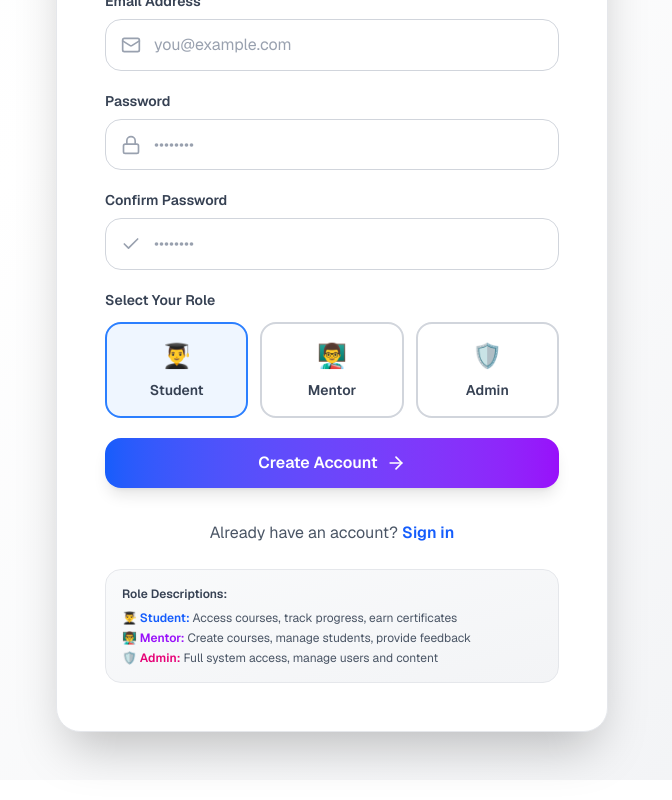
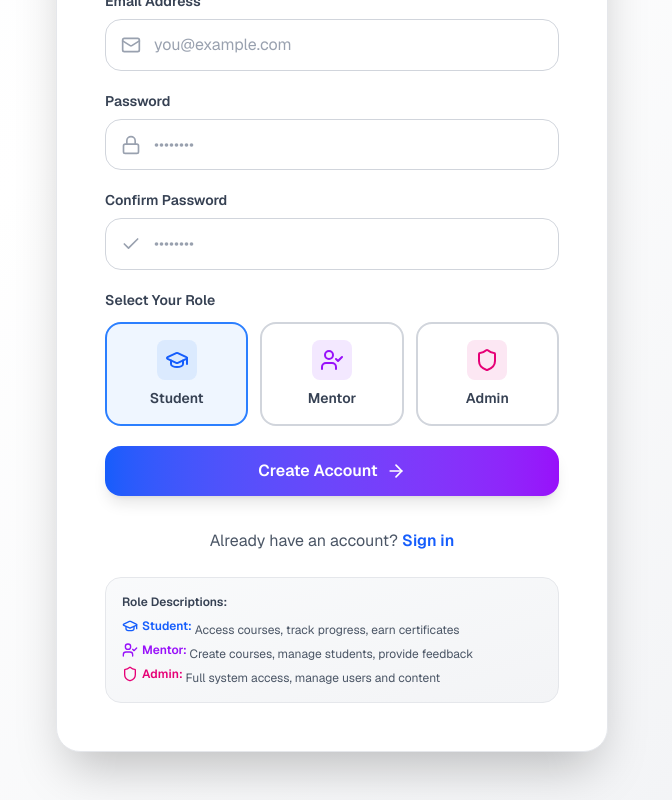
Before and after one commit to Xenonesis/Tdd, a Next.js app: page /register in a window 1280 px wide. Shown: the part 459-1259 px from the top of the page, without its empty margins (608-1280 px from the left). Built offline with nearby package versions, Linux system fonts and the light colour scheme; no server answers.

Commit message:
Update course pages with improved UI and functionality

```diff
--- a/app/(auth)/login/page.tsx
+++ b/app/(auth)/login/page.tsx
@@ -6,7 +6,7 @@ import { useRouter } from 'next/navigation';
 import Link from 'next/link';
 import { Alert } from '@/components/ui/Alert';
 import { ModeToggle } from '@/components/mode-toggle';
-import { LogIn, Mail, Lock, ArrowRight, Sparkles } from 'lucide-react';
+import { LogIn, Mail, Lock, ArrowRight, Sparkles, GraduationCap, UserCheck, Shield } from 'lucide-react';
 
 export default function LoginPage() {
   const [email, setEmail] = useState('');
@@ -229,15 +229,15 @@ export default function LoginPage() {
                 </p>
                 <div className="grid grid-cols-1 sm:grid-cols-3 gap-3 text-xs">
                   <div className="p-3 rounded-lg bg-white dark:bg-gray-800 border border-green-200 dark:border-green-800/30 text-center hover-scale">
-                    <p className="font-semibold text-green-700 dark:text-green-300 mb-1">👨‍🎓 Student</p>
+                    <p className="font-semibold text-green-700 dark:text-green-300 mb-1 flex items-center justify-center gap-2"><GraduationCap className="w-4 h-4" /> Student</p>
                     <p className="text-green-600 dark:text-green-400">student@test.com</p>
                   </div>
                   <div className="p-3 rounded-lg bg-white dark:bg-gray-800 border border-blue-200 dark:border-blue-800/30 text-center hover-scale">
-                    <p className="font-semibold text-blue-700 dark:text-blue-300 mb-1">👨‍🏫 Mentor</p>
+                    <p className="font-semibold text-blue-700 dark:text-blue-300 mb-1 flex items-center justify-center gap-2"><UserCheck className="w-4 h-4" /> Mentor</p>
                     <p className="text-blue-600 dark:text-blue-400">mentor@test.com</p>
                   </div>
                   <div className="p-3 rounded-lg bg-white dark:bg-gray-800 border border-purple-200 dark:border-purple-800/30 text-center hover-scale">
-                    <p className="font-semibold text-purple-700 dark:text-purple-300 mb-1">🛡️ Admin</p>
+                    <p className="font-semibold text-purple-700 dark:text-purple-300 mb-1 flex items-center justify-center gap-2"><Shield className="w-4 h-4" /> Admin</p>
                     <p className="text-purple-600 dark:text-purple-400">admin@test.com</p>
                   </div>
                 </div>
--- a/app/(auth)/register/page.tsx
+++ b/app/(auth)/register/page.tsx
@@ -6,7 +6,7 @@ import { useRouter } from 'next/navigation';
 import Link from 'next/link';
 import { Alert } from '@/components/ui/Alert';
 import { ModeToggle } from '@/components/mode-toggle';
-import { UserPlus, Mail, Lock, User, Check, ArrowRight, Sparkles, Shield, BookOpen, Award } from 'lucide-react';
+import { UserPlus, Mail, Lock, User, Check, ArrowRight, Sparkles, Shield, BookOpen, Award, GraduationCap, UserCheck } from 'lucide-react';
 
 type UserRole = 'STUDENT' | 'MENTOR' | 'ADMIN';
 
@@ -268,7 +268,9 @@ export default function RegisterPage() {
                           : 'border-gray-300 dark:border-gray-700 hover:border-blue-300 dark:hover:border-blue-700'
                       }`}
                     >
-                      <div className="text-2xl mb-2">👨‍🎓</div>
+                      <div className="w-10 h-10 rounded-lg bg-blue-100 dark:bg-blue-900/30 flex items-center justify-center mb-2 mx-auto">
+                        <GraduationCap className="w-6 h-6 text-blue-600 dark:text-blue-400" />
+                      </div>
                       <div className="text-sm font-semibold text-gray-700 dark:text-gray-300">Student</div>
                     </button>
                     <button
@@ -280,7 +282,9 @@ export default function RegisterPage() {
                           : 'border-gray-300 dark:border-gray-700 hover:border-purple-300 dark:hover:border-purple-700'
                       }`}
                     >
-                      <div className="text-2xl mb-2">👨‍🏫</div>
+                      <div className="w-10 h-10 rounded-lg bg-purple-100 dark:bg-purple-900/30 flex items-center justify-center mb-2 mx-auto">
+                        <UserCheck className="w-6 h-6 text-purple-600 dark:text-purple-400" />
+                      </div>
                       <div className="text-sm font-semibold text-gray-700 dark:text-gray-300">Mentor</div>
                     </button>
                     <button
@@ -292,7 +296,9 @@ export default function RegisterPage() {
                           : 'border-gray-300 dark:border-gray-700 hover:border-pink-300 dark:hover:border-pink-700'
                       }`}
                     >
-                      <div className="text-2xl mb-2">🛡️</div>
+                      <div className="w-10 h-10 rounded-lg bg-pink-100 dark:bg-pink-900/30 flex items-center justify-center mb-2 mx-auto">
+                        <Shield className="w-6 h-6 text-pink-600 dark:text-pink-400" />
+                      </div>
                       <div className="text-sm font-semibold text-gray-700 dark:text-gray-300">Admin</div>
                     </button>
                   </div>
@@ -325,9 +331,9 @@ export default function RegisterPage() {
               <div className="mt-6 p-4 rounded-xl bg-gradient-to-br from-gray-50 to-gray-100 dark:from-gray-800 dark:to-gray-800/50 border border-gray-200 dark:border-gray-700 animate-fade-in delay-400">
                 <p className="text-xs font-semibold text-gray-700 dark:text-gray-300 mb-2">Role Descriptions:</p>
                 <div className="space-y-1 text-xs text-gray-600 dark:text-gray-400">
-                  <p><span className="font-semibold text-blue-600 dark:text-blue-400">👨‍🎓 Student:</span> Access courses, track progress, earn certificates</p>
-                  <p><span className="font-semibold text-purple-600 dark:text-purple-400">👨‍🏫 Mentor:</span> Create courses, manage students, provide feedback</p>
-                  <p><span className="font-semibold text-pink-600 dark:text-pink-400">🛡️ Admin:</span> Full system access, manage users and content</p>
+                  <p><span className="font-semibold text-blue-600 dark:text-blue-400 inline-flex items-center gap-1"><GraduationCap className="w-4 h-4" /> Student:</span> Access courses, track progress, earn certificates</p>
+                  <p><span className="font-semibold text-purple-600 dark:text-purple-400 inline-flex items-center gap-1"><UserCheck className="w-4 h-4" /> Mentor:</span> Create courses, manage students, provide feedback</p>
+                  <p><span className="font-semibold text-pink-600 dark:text-pink-400 inline-flex items-center gap-1"><Shield className="w-4 h-4" /> Admin:</span> Full system access, manage users and content</p>
                 </div>
               </div>
             </div>
--- a/app/courses/[courseId]/page.tsx
+++ b/app/courses/[courseId]/page.tsx
@@ -11,7 +11,7 @@ import { ProgressBar, CircularProgress } from '@/components/ui/ProgressBar';
 import { LoadingScreen } from '@/components/ui/Loading';
 import { Alert } from '@/components/ui/Alert';
 import { Badge } from '@/components/ui/Badge';
-import { GraduationCap, Check, BookOpen, ChevronLeft, ChevronRight } from 'lucide-react';
+import { GraduationCap, Check, BookOpen, ChevronLeft, ChevronRight, PartyPopper, Video } from 'lucide-react';
 
 export default function CourseViewerPage() {
   return (
@@ -129,7 +129,7 @@ function CourseViewerContent() {
         {/* Course Completion Banner */}
         {progress?.isComplete && (
           <div className="mb-6">
-            <Alert variant="success" title="🎉 Congratulations! Course Completed!">
+            <Alert variant="success" title={<span className="flex items-center gap-2"><PartyPopper className="w-5 h-5" /> Congratulations! Course Completed!</span>}>
               <div className="flex flex-col sm:flex-row sm:items-center gap-4">
                 <span>You've completed all chapters. You can now generate your certificate.</span>
                 <Button
@@ -244,7 +244,7 @@ function CourseViewerContent() {
                     <div className="my-6 p-4 bg-gray-50 dark:bg-gray-800 rounded-xl border border-gray-200 dark:border-gray-700">
                       <div className="flex items-center gap-3">
                         <div className="w-12 h-12 rounded-xl bg-red-100 dark:bg-red-900/30 flex items-center justify-center">
-                          <span className="text-2xl">🎥</span>
+                          <Video className="w-8 h-8 text-white" />
                         </div>
                         <div>
                           <p className="font-semibold text-gray-900 dark:text-white">Video Content</p>
--- a/app/mentor/courses/[courseId]/page.tsx
+++ b/app/mentor/courses/[courseId]/page.tsx
@@ -11,7 +11,7 @@ import { Input, Textarea } from '@/components/ui/Input';
 import { Badge } from '@/components/ui/Badge';
 import { LoadingScreen } from '@/components/ui/Loading';
 import { Alert } from '@/components/ui/Alert';
-import { Plus, UserPlus, BookOpen, Users } from 'lucide-react';
+import { Plus, UserPlus, BookOpen, Users, Image, Video } from 'lucide-react';
 
 export default function MentorCourseDetailPage() {
   return (
@@ -204,12 +204,12 @@ function MentorCourseDetailContent() {
                     <div className="flex items-center gap-2 flex-shrink-0">
                       {chapter.imageUrl && (
                         <span className="w-6 h-6 rounded bg-gray-100 dark:bg-gray-800 flex items-center justify-center text-xs" title="Has image">
-                          🖼️
+                          <Image className="w-4 h-4 text-gray-600 dark:text-gray-400" />
                         </span>
                       )}
                       {chapter.videoUrl && (
                         <span className="w-6 h-6 rounded bg-gray-100 dark:bg-gray-800 flex items-center justify-center text-xs" title="Has video">
-                          🎥
+                          <Video className="w-4 h-4 text-gray-600 dark:text-gray-400" />
                         </span>
                       )}
                     </div>
```
